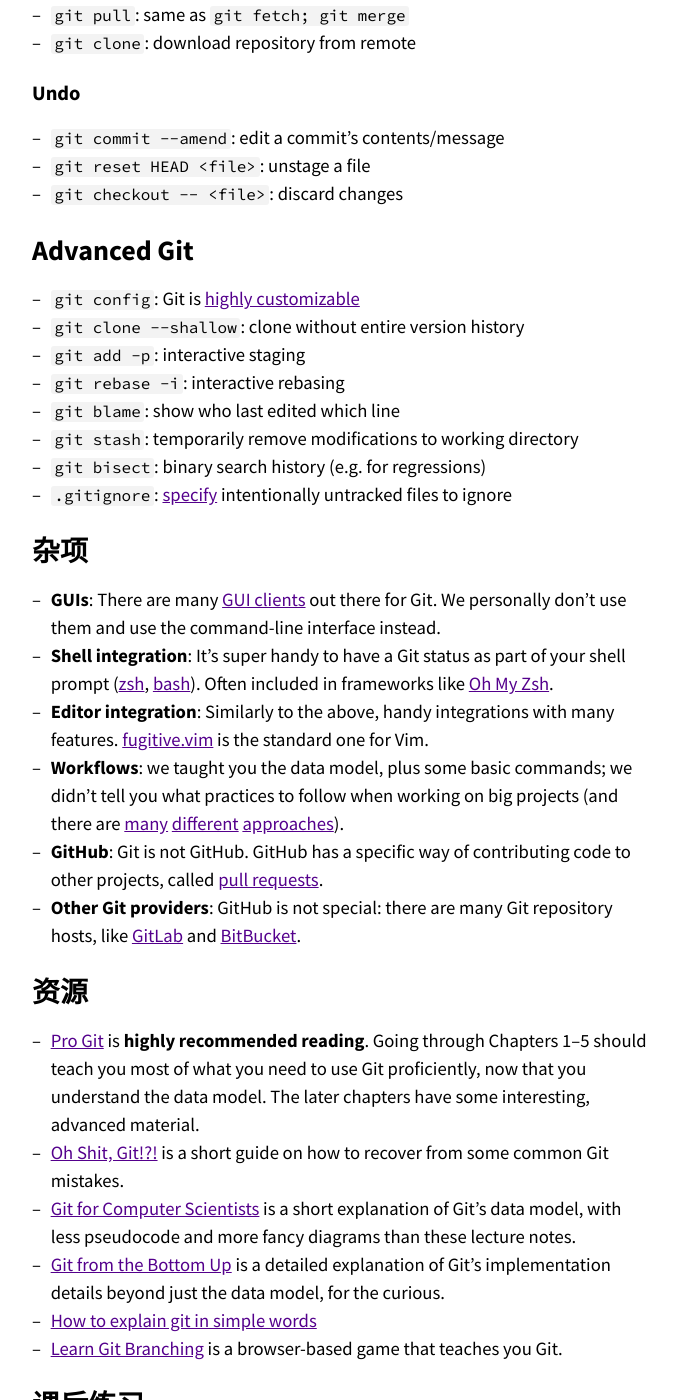
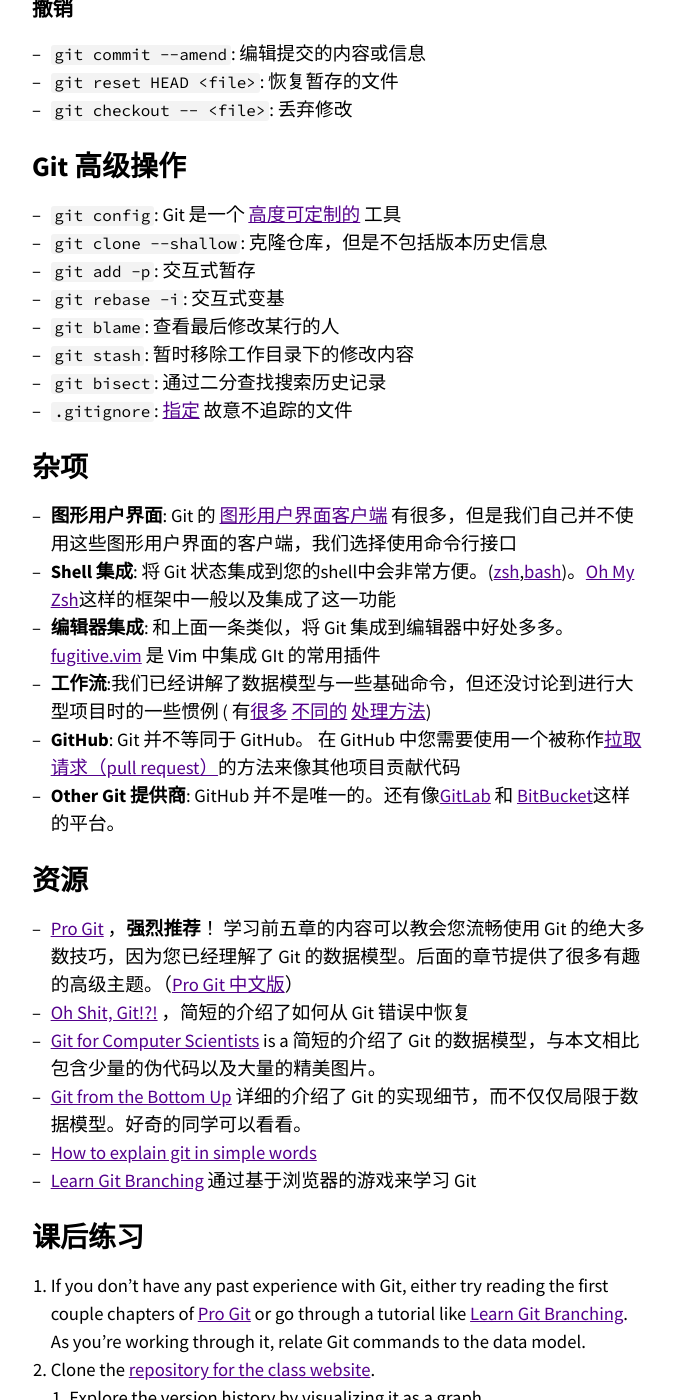
Before and after one commit to missing-semester-cn/missing-semester-cn.github.io, a Jekyll site: the page built from _2020/version-control.md, in a window 1280 px wide and 1400 px high, scrolled down 7498 px. Shown: the whole window, without its empty margins (300-977 px from the left). Built offline with Jekyll 4.4.1, drawn with Linux system fonts in a browser that asks for light colours; some of the changed text lies outside the part shown.

Commit message:
update trans

````diff
--- a/_2020/version-control.md
+++ b/_2020/version-control.md
@@ -137,14 +137,9 @@
 
 ## 引用
 
-Now, all snapshots can be identified by their SHA-1 hash. That's inconvenient,
-because humans aren't good at remembering strings of 40 hexadecimal characters.
+现在，所有的快照都可以通过它们的SHA-1哈希值来标记了。但这也太不方便来，谁也记不住一串 40 位的十六进制字符。
 
-Git's solution to this problem is human-readable names for SHA-1 hashes, called
-"references". References are pointers to commits. Unlike objects, which are
-immutable, references are mutable (can be updated to point to a new commit).
-For example, the `master` reference usually points to the latest commit in the
-main branch of development.
+针对这一问题，Git 的解决方法是给这些哈希值赋予人类可读的名字，也就是引用（references）。引用是指向提交的指针。与对象不同的是，它是可变的（引用可以被更新，指向新的提交）。例如，`master` 引用通常会指向主分支的最新一次提交。
 
 ```
 references = map<string, string>
@@ -162,18 +157,13 @@
         return load(name_or_id)
 ```
 
-With this, Git can use human-readable names like "master" to refer to a
-particular snapshot in the history, instead of a long hexadecimal string.
+这样，Git 就可以使用诸如 "master" 这样人类刻度的名称来表示历史记录中某个特定的提交，而不需要在使用一长串十六进制字符了。
 
-One detail is that we often want a notion of "where we currently are" in the
-history, so that when we take a new snapshot, we know what it is relative to
-(how we set the `parents` field of the commit). In Git, that "where we
-currently are" is a special reference called "HEAD".
+有一个细节需要我们注意， 通常情况下，我们会想要知道“我们当前所在位置”，并将其标记下来。这样当我们创建新的快照的时候，我们就可以知道它的相对位置（如何设置它的“父辈”）。在 Git 中，我们当前的位置有一个特殊的索引，它就是"HEAD"。
 
 ## 仓库
 
-Finally, we can define what (roughly) is a Git _repository_: it is the data
-`objects` and `references`.
+最后，我们可以粗略地给出 Git 仓库的定义了：`对象` 和 `引用`。
 
 On disk, all Git stores are objects and references: that's all there is to Git's
 data model. All `git` commands map to some manipulation of the commit DAG by
@@ -367,17 +357,17 @@
 
 {% endcomment %}
 
-- `git help <command>`: get help for a git command
-- `git init`: creates a new git repo, with data stored in the `.git` directory
-- `git status`: tells you what's going on
-- `git add <filename>`: adds files to staging area
-- `git commit`: creates a new commit
-    - Write [good commit messages](https://tbaggery.com/2008/04/19/a-note-about-git-commit-messages.html)!
-- `git log`: shows a flattened log of history
-- `git log --all --graph --decorate`: visualizes history as a DAG
-- `git diff <filename>`: show differences since the last commit
-- `git diff <revision> <filename>`: shows differences in a file between snapshots
-- `git checkout <revision>`: updates HEAD and current branch
+- `git help <command>`: 获取 git 命令的帮助信息
+- `git init`: 创建一个新的 git 仓库，其数据会存放在一个名为 `.git` 的目录下
+- `git status`: 显示当前的仓库状态
+- `git add <filename>`: 添加文件到暂存区
+- `git commit`: 创建一个新的提交
+    - 如何编写 [良好的提交信息](https://tbaggery.com/2008/04/19/a-note-about-git-commit-messages.html)!
+- `git log`: 显示历史日志
+- `git log --all --graph --decorate`: 可视化历史记录（有向无环图）
+- `git diff <filename>`: 显示与上一次提交间的不同
+- `git diff <revision> <filename>`: 显示某个文件两个版本之间的不同
+- `git checkout <revision>`: 更新HEAD和目前的分支
 
 ## 分支和合并
 
@@ -394,84 +384,66 @@
 
 {% endcomment %}
 
-- `git branch`: shows branches
-- `git branch <name>`: creates a branch
-- `git checkout -b <name>`: creates a branch and switches to it
-    - same as `git branch <name>; git checkout <name>`
-- `git merge <revision>`: merges into current branch
-- `git mergetool`: use a fancy tool to help resolve merge conflicts
-- `git rebase`: rebase set of patches onto a new base
+- `git branch`: 显示分支
+- `git branch <name>`: 创建分支
+- `git checkout -b <name>`: 创建分支并切换到该分支
+    - 相当于 `git branch <name>; git checkout <name>`
+- `git merge <revision>`: 合并到当前分支
+- `git mergetool`: 使用工具来处理合并冲突
+- `git rebase`: 将一系列补丁变基（rebase）为新的基线
 
-## Remotes
+## 远端操作
 
-- `git remote`: list remotes
-- `git remote add <name> <url>`: add a remote
-- `git push <remote> <local branch>:<remote branch>`: send objects to remote, and update remote reference
-- `git branch --set-upstream-to=<remote>/<remote branch>`: set up correspondence between local and remote branch
-- `git fetch`: retrieve objects/references from a remote
-- `git pull`: same as `git fetch; git merge`
-- `git clone`: download repository from remote
+- `git remote`: 列出远端
+- `git remote add <name> <url>`: 添加一个远端
+- `git push <remote> <local branch>:<remote branch>`: 将对象传送至远端并更新远端引用
+- `git branch --set-upstream-to=<remote>/<remote branch>`: 创建本地和远端分支的关联关系
+- `git fetch`: 从远端获取对象/索引
+- `git pull`: 相当于  `git fetch; git merge`
+- `git clone`: 从远端下载仓库
 
-## Undo
+## 撤销
 
-- `git commit --amend`: edit a commit's contents/message
-- `git reset HEAD <file>`: unstage a file
-- `git checkout -- <file>`: discard changes
+- `git commit --amend`: 编辑提交的内容或信息
+- `git reset HEAD <file>`: 恢复暂存的文件
+- `git checkout -- <file>`: 丢弃修改
 
-# Advanced Git
+# Git 高级操作
 
-- `git config`: Git is [highly customizable](https://git-scm.com/docs/git-config)
-- `git clone --shallow`: clone without entire version history
-- `git add -p`: interactive staging
-- `git rebase -i`: interactive rebasing
-- `git blame`: show who last edited which line
-- `git stash`: temporarily remove modifications to working directory
-- `git bisect`: binary search history (e.g. for regressions)
-- `.gitignore`: [specify](https://git-scm.com/docs/gitignore) intentionally untracked files to ignore
+- `git config`: Git 是一个 [高度可定制的](https://git-scm.com/docs/git-config) 工具
+- `git clone --shallow`: 克隆仓库，但是不包括版本历史信息
+- `git add -p`: 交互式暂存
+- `git rebase -i`: 交互式变基
+- `git blame`: 查看最后修改某行的人
+- `git stash`: 暂时移除工作目录下的修改内容
+- `git bisect`: 通过二分查找搜索历史记录
+- `.gitignore`: [指定](https://git-scm.com/docs/gitignore) 故意不追踪的文件
 
 # 杂项
 
-- **GUIs**: There are many [GUI clients](https://git-scm.com/downloads/guis)
-out there for Git. We personally don't use them and use the command-line
-interface instead.
-- **Shell integration**: It's super handy to have a Git status as part of your
-shell prompt ([zsh](https://github.com/olivierverdier/zsh-git-prompt),
-[bash](https://github.com/magicmonty/bash-git-prompt)). Often included in
-frameworks like [Oh My Zsh](https://github.com/ohmyzsh/ohmyzsh).
-- **Editor integration**: Similarly to the above, handy integrations with many
-features. [fugitive.vim](https://github.com/tpope/vim-fugitive) is the standard
-one for Vim.
-- **Workflows**: we taught you the data model, plus some basic commands; we
-didn't tell you what practices to follow when working on big projects (and
-there are [many](https://nvie.com/posts/a-successful-git-branching-model/)
-[different](https://www.endoflineblog.com/gitflow-considered-harmful)
-[approaches](https://www.atlassian.com/git/tutorials/comparing-workflows/gitflow-workflow)).
-- **GitHub**: Git is not GitHub. GitHub has a specific way of contributing code
-to other projects, called [pull
-requests](https://help.github.com/en/github/collaborating-with-issues-and-pull-requests/about-pull-requests).
-- **Other Git providers**: GitHub is not special: there are many Git repository
-hosts, like [GitLab](https://about.gitlab.com/) and
-[BitBucket](https://bitbucket.org/).
+- **图形用户界面**: Git 的 [图形用户界面客户端](https://git-scm.com/downloads/guis) 有很多，但是我们自己并不使用这些图形用户界面的客户端，我们选择使用命令行接口
+- **Shell 集成**: 将 Git 状态集成到您的shell中会非常方便。([zsh](https://github.com/olivierverdier/zsh-git-prompt),[bash](https://github.com/magicmonty/bash-git-prompt))。[Oh My Zsh](https://github.com/ohmyzsh/ohmyzsh)这样的框架中一般以及集成了这一功能
+- **编辑器集成**: 和上面一条类似，将 Git 集成到编辑器中好处多多。[fugitive.vim](https://github.com/tpope/vim-fugitive) 是 Vim 中集成 GIt 的常用插件
+- **工作流**:我们已经讲解了数据模型与一些基础命令，但还没讨论到进行大型项目时的一些惯例 (
+有[很多](https://nvie.com/posts/a-successful-git-branching-model/)
+[不同的](https://www.endoflineblog.com/gitflow-considered-harmful)
+[处理方法](https://www.atlassian.com/git/tutorials/comparing-workflows/gitflow-workflow))
+- **GitHub**: Git 并不等同于 GitHub。 在 GitHub 中您需要使用一个被称作[拉取请求（pull request）](https://help.github.com/en/github/collaborating-with-issues-and-pull-requests/about-pull-requests)的方法来像其他项目贡献代码
+- **Other Git 提供商**: GitHub 并不是唯一的。还有像[GitLab](https://about.gitlab.com/) 和
+[BitBucket](https://bitbucket.org/)这样的平台。
 
 # 资源
 
-- [Pro Git](https://git-scm.com/book/en/v2) is **highly recommended reading**.
-Going through Chapters 1--5 should teach you most of what you need to use Git
-proficiently, now that you understand the data model. The later chapters have
-some interesting, advanced material.
-- [Oh Shit, Git!?!](https://ohshitgit.com/) is a short guide on how to recover
-from some common Git mistakes.
-- [Git for Computer
-Scientists](https://eagain.net/articles/git-for-computer-scientists/) is a
-short explanation of Git's data model, with less pseudocode and more fancy
-diagrams than these lecture notes.
+- [Pro Git](https://git-scm.com/book/en/v2) ，**强烈推荐**！
+学习前五章的内容可以教会您流畅使用 Git 的绝大多数技巧，因为您已经理解了 Git 的数据模型。后面的章节提供了很多有趣的高级主题。（[Pro Git 中文版](https://git-scm.com/book/zh/v2)）
+- [Oh Shit, Git!?!](https://ohshitgit.com/) ，简短的介绍了如何从 Git 错误中恢复
+- [Git for Computer Scientists](https://eagain.net/articles/git-for-computer-scientists/) is a
+简短的介绍了 Git 的数据模型，与本文相比包含少量的伪代码以及大量的精美图片。
 - [Git from the Bottom Up](https://jwiegley.github.io/git-from-the-bottom-up/)
-is a detailed explanation of Git's implementation details beyond just the data
-model, for the curious.
-- [How to explain git in simple
-words](https://smusamashah.github.io/blog/2017/10/14/explain-git-in-simple-words)
-- [Learn Git Branching](https://learngitbranching.js.org/) is a browser-based
-game that teaches you Git.
+详细的介绍了 Git 的实现细节，而不仅仅局限于数据模型。好奇的同学可以看看。
+- [How to explain git in simple words](https://smusamashah.github.io/blog/2017/10/14/explain-git-in-simple-words)
+- [Learn Git Branching](https://learngitbranching.js.org/) 通过基于浏览器的游戏来学习 Git
+
 
 # 课后练习
 
@@ -479,8 +451,7 @@
    couple chapters of [Pro Git](https://git-scm.com/book/en/v2) or go through a
    tutorial like [Learn Git Branching](https://learngitbranching.js.org/). As
    you're working through it, relate Git commands to the data model.
-1. Clone the [repository for the
-class website](https://github.com/missing-semester/missing-semester).
+1. Clone the [repository for the class website](https://github.com/missing-semester/missing-semester).
     1. Explore the version history by visualizing it as a graph.
     1. Who was the last person to modify `README.md`? (Hint: use `git log` with
        an argument)
````
